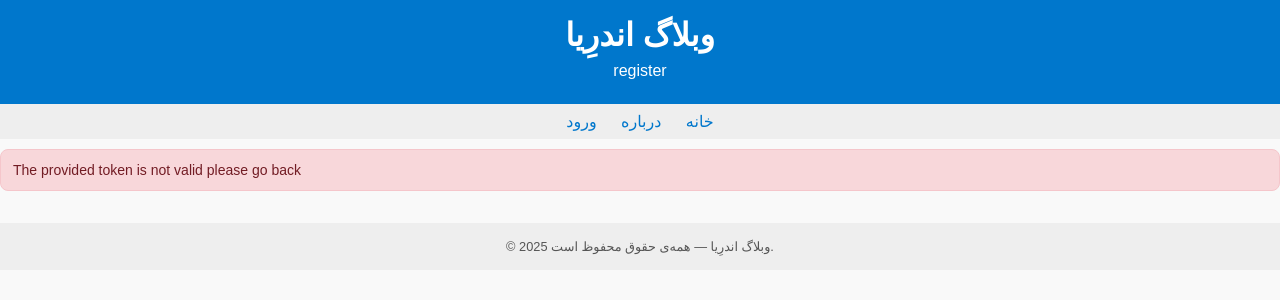
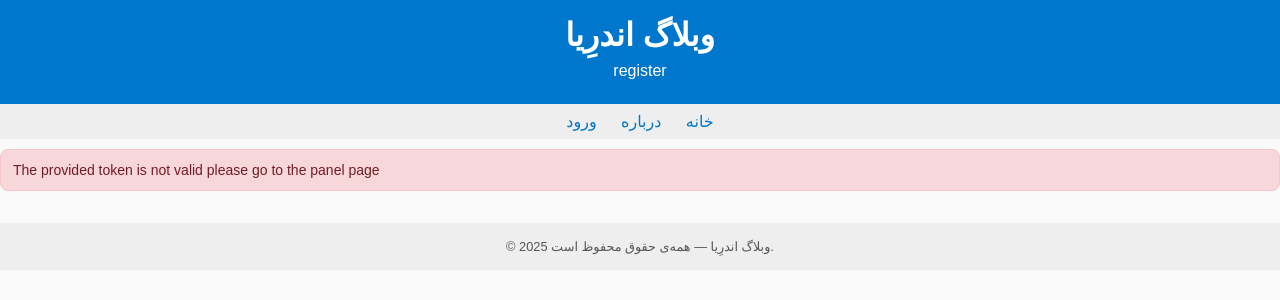
Before and after one commit to andreafllh/webapp, a PHP site: page /reset_password.php in a window 1280 px wide. Shown: the top 300 px of the page. Run offline with PHP 8.4, Linux system fonts and the light colour scheme.

Commit message:
Fix reset password flow

```diff
--- a/reset_password.php
+++ b/reset_password.php
@@ -35,7 +35,7 @@ if (isset($token_result) && $token_result === true): ?>
       <input type="submit" value="تغییر رمز عبور ">
     </form>
 <?php else: ?>
-    <div class="error">The provided token is not valid please go back</div>
+    <div class="error">The provided token is not valid please go to the panel page</div>
 <?php endif; ?>
 
 <?php
```
